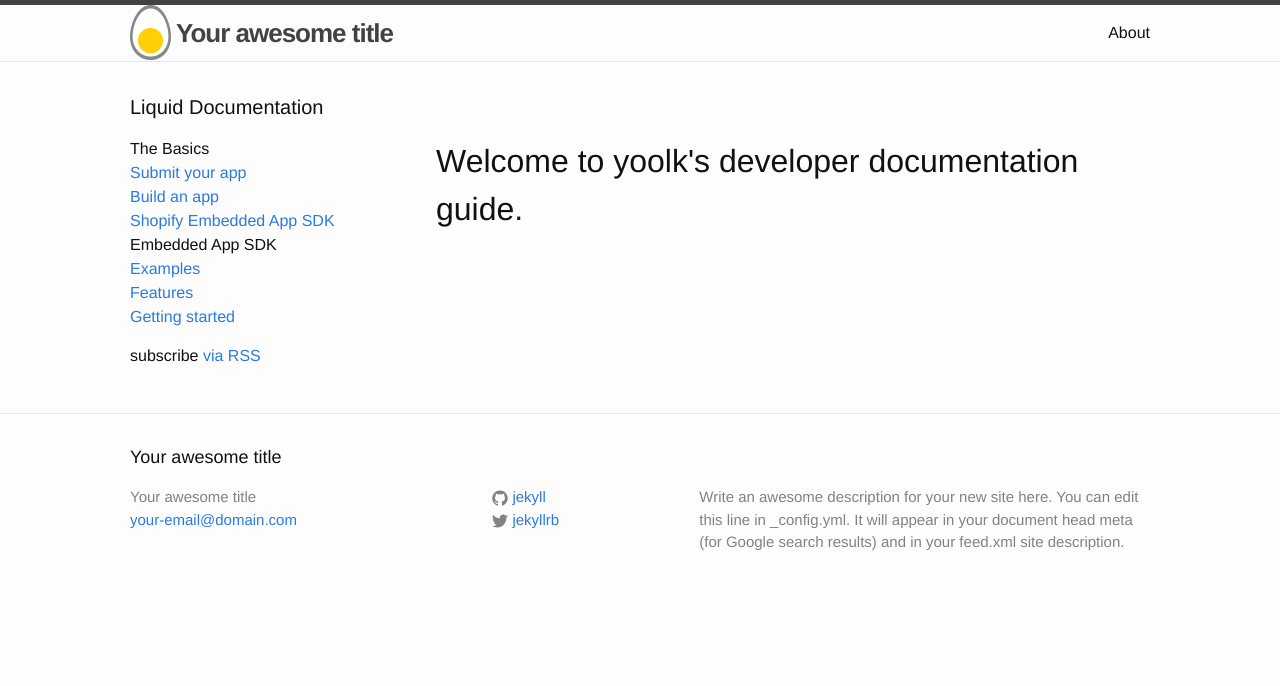
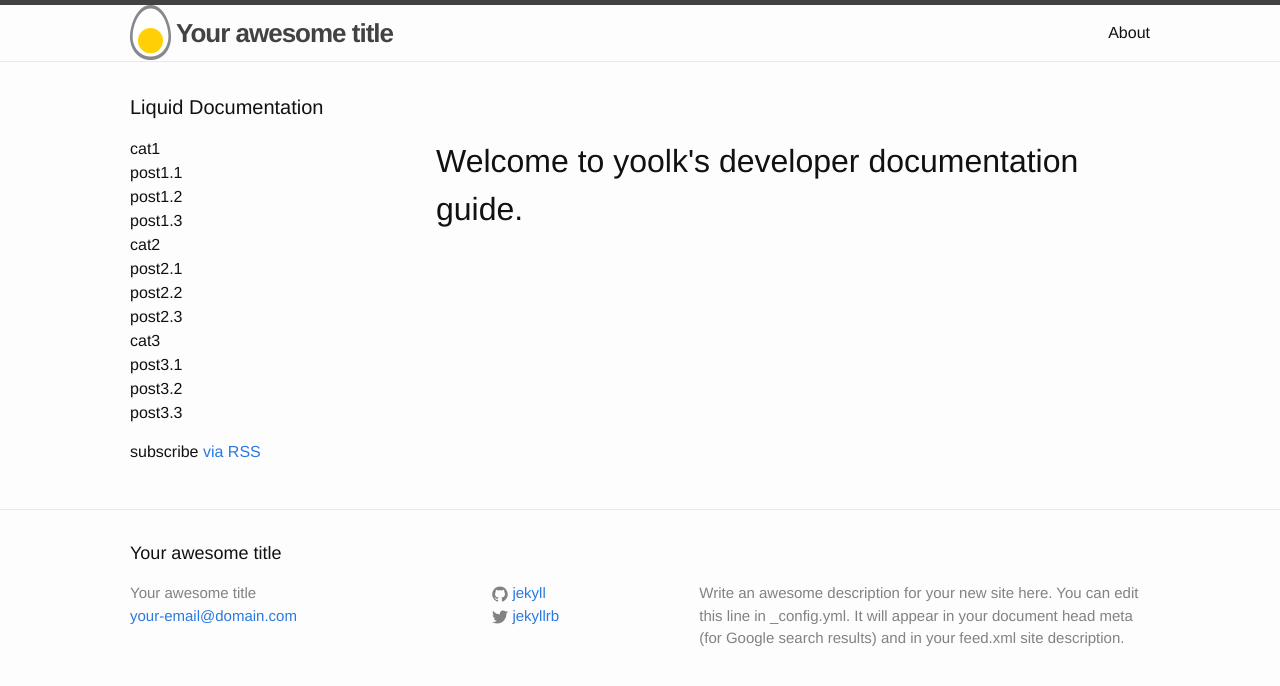
Before and after one commit to yoolk/liquid-documentation, a Jekyll site: the page built from index.html, in a window 1280 px wide. Shown: the top 686 px of the page. Built offline with Jekyll 4.4.1, drawn with Linux system fonts in a browser that asks for light colours.

Commit message:
add jk data

```diff
--- /dev/null
+++ b/_data/navs.yml
@@ -0,0 +1,17 @@
+- title: cat1
+  subcategory:
+    - name: post1.1
+    - name: post1.2
+    - name: post1.3
+
+- title: cat2
+  subcategory:
+    - name: post2.1
+    - name: post2.2
+    - name: post2.3
+
+- title: cat3
+  subcategory:
+    - name: post3.1
+    - name: post3.2
+    - name: post3.3
--- a/index.html
+++ b/index.html
@@ -8,26 +8,12 @@ layout: default
 
   <nav class="nav-menu">
     <dl>
-      <dt>The Basics</dt>
-        <dd>
-          <a class="post-link" href="#">Submit your app</a>
-        </dd>
-        <dd>
-          <a class="post-link" href="#">Build an app</a>
-        </dd>
-        <dd>
-          <a class="post-link" href="#">Shopify Embedded App SDK</a>
-        </dd>
-      <dt>Embedded App SDK</dt>
-        <dd>
-          <a class="post-link" href="#">Examples</a>
-        </dd>
-        <dd>
-          <a class="post-link" href="#">Features</a>
-        </dd>
-        <dd>
-          <a class="post-link" href="#">Getting started</a>
-        </dd>
+      {% for nav in site.data.navs %}
+        <dt> {{ nav.title }} </dt>
+        {% for subcategory in nav.subcategory %}
+          <dd>{{subcategory.name}}</dd>
+        {% endfor %}
+      {% endfor %}
     </dl>
   </nav>
   <div class="content-wrapper">
```
Also changed, not shown: _posts/2014-08-26-other-category.markdown (added, +9 -0 lines).
